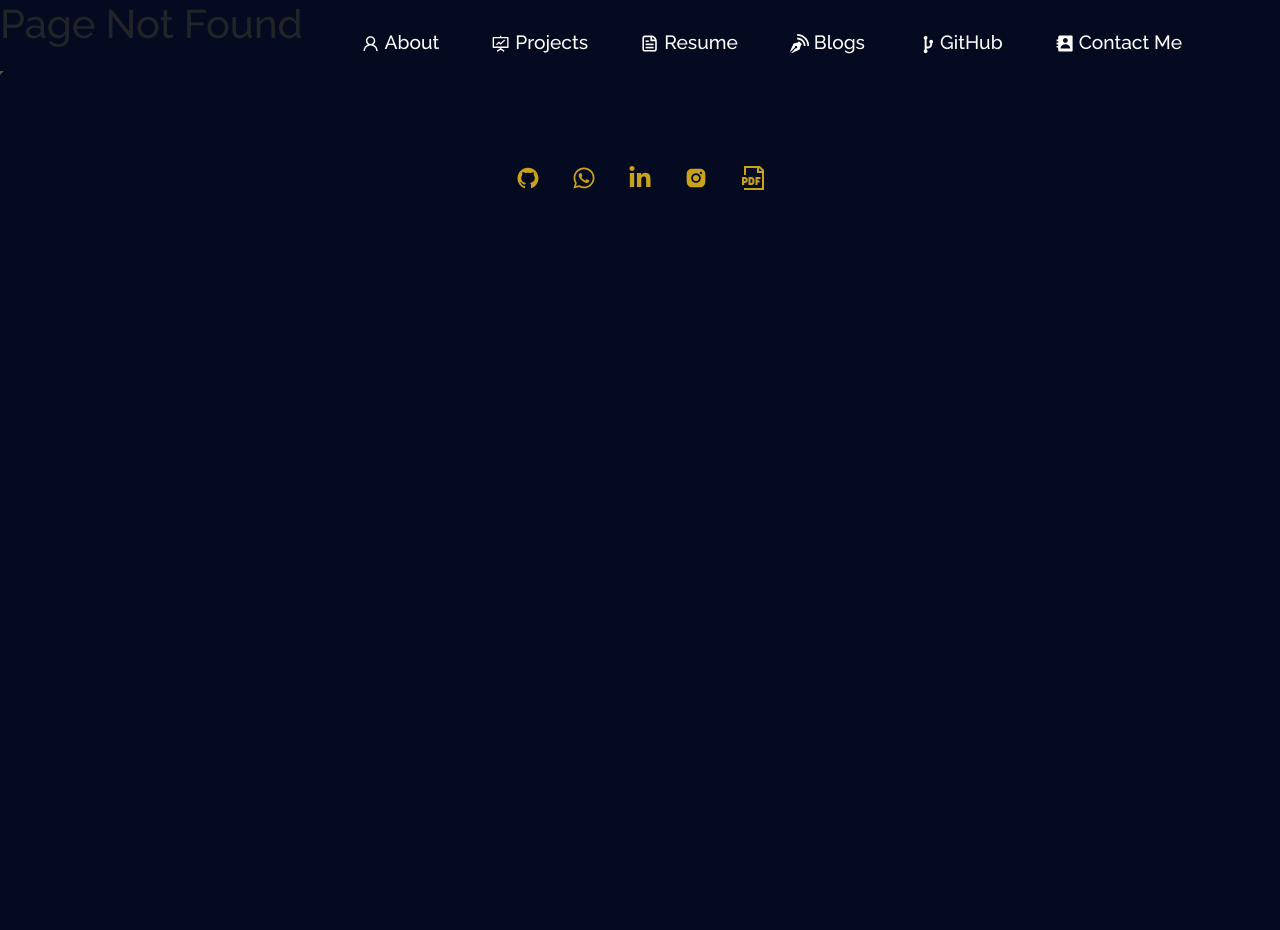
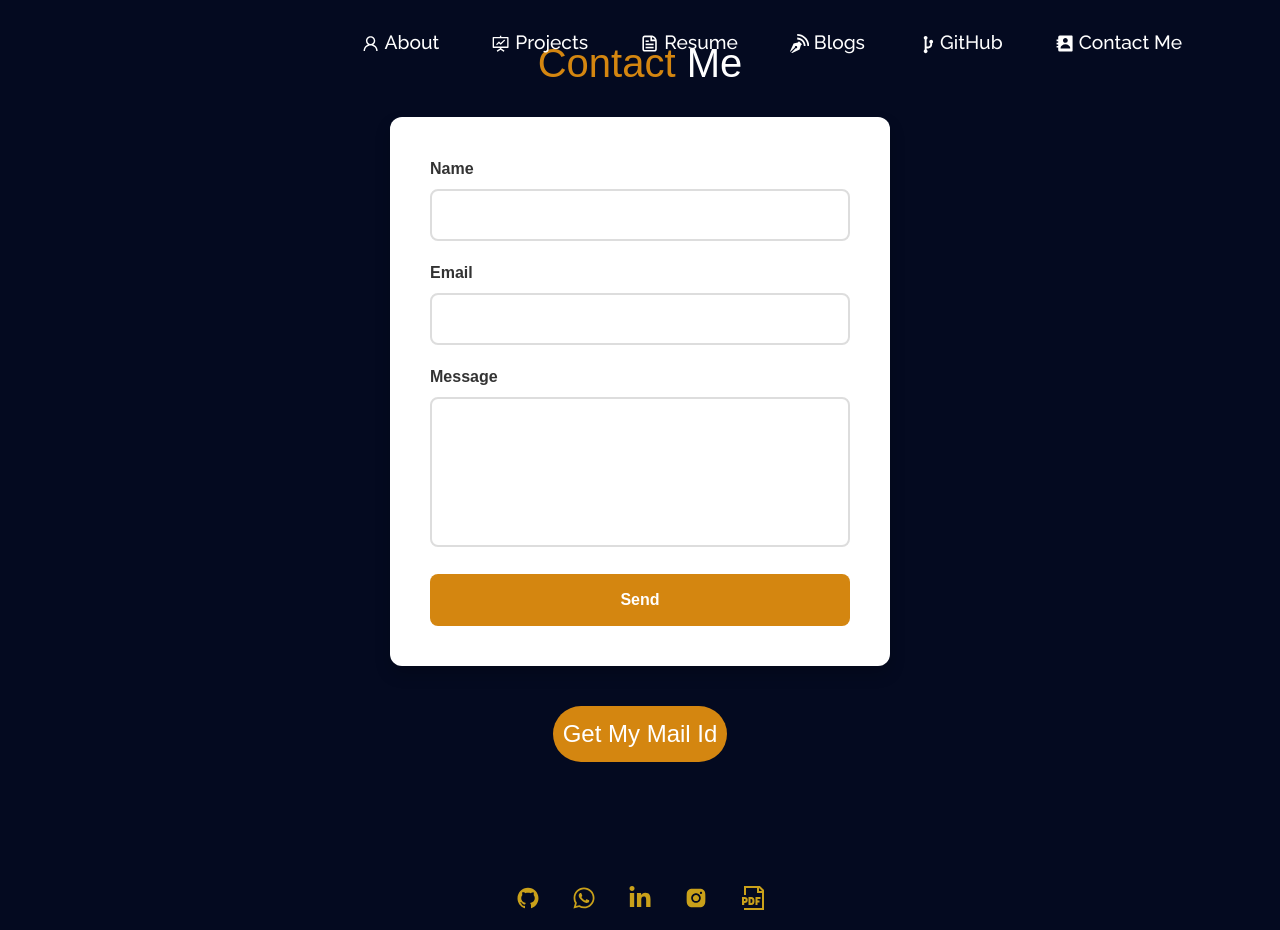
Before and after one commit to Arun6381/Arunportfoliome, a React (Vite) app: page /contact in a window 1280 px wide. Before the commit this address had no page. Before the commit the page ends 800 px from the top, so only its background shows below. Built offline with nearby package versions, Linux system fonts and the light colour scheme.

Commit message:
contact page add

```diff
--- a/package.json
+++ b/package.json
@@ -11,6 +11,7 @@
   },
   "dependencies": {
     "@404pagez/react": "^0.1.1",
+    "@emailjs/browser": "^4.4.1",
     "@fortawesome/fontawesome-free": "^6.6.0",
     "bootstrap": "^5.3.3",
     "react": "^18.3.1",
@@ -22,6 +23,7 @@
     "react-pdf": "^9.1.0",
     "react-router-dom": "^6.25.1",
     "react-spinners": "^0.14.1",
+    "react-toastify": "^10.0.5",
     "react-vertical-timeline-component": "^3.6.0",
     "typewriter-effect": "^2.21.0"
   },
--- a/src/App.jsx
+++ b/src/App.jsx
@@ -12,6 +12,7 @@ import "./App.css";
 import "bootstrap/dist/css/bootstrap.min.css";
 import NotFound from "./components/errer404/error404.jsx";
 import Projectdeatile from "./components/Projects/Projectdeatile.jsx";
+import { Contact } from "./components/Contact/Contact.jsx";
 
 function App() {
   const [load, SetLoader] = useState(true);
@@ -36,6 +37,7 @@ function App() {
             <Route path="/about" element={<About />} />
             <Route path="/project" element={<Projects />} />
             <Route path="/project-details" element={<Projectdeatile />} />
+            <Route path="/contact" element={<Contact />} />
             <Route path="*" element={<NotFound />} />
           </Routes>
           <Footer />
--- /dev/null
+++ b/src/components/Contact/Contact.jsx
@@ -0,0 +1,49 @@
+import { useRef } from "react";
+import emailjs from "@emailjs/browser";
+import "./contact.css";
+
+export const Contact = () => {
+  const form = useRef();
+
+  const sendEmail = (e) => {
+    e.preventDefault();
+
+    emailjs
+      .sendForm("service_q5ig25o", "template_a10ahgt", form.current, {
+        publicKey: "fdf-pRhFxTEev6z0d",
+      })
+      .then(
+        () => {
+          alert("Email sent successfully!");
+          form.current.reset(); // Reset the form after sending
+        },
+        (error) => {
+          alert("Failed to send email. Please try again.");
+          console.log("FAILED...", error.text);
+        }
+      );
+  };
+
+  return (
+    <div className="body">
+      <h1 className="header">
+        Contact <span className="span">Me</span>{" "}
+      </h1>
+      <form ref={form} onSubmit={sendEmail}>
+        <label>Name</label>
+        <input type="text" name="from_name" />
+        <label>Email</label>
+        <input type="email" name="from_email" />
+        <label>Message</label>
+        <textarea name="message" />
+        <input type="submit" value="Send" />
+      </form>
+      <button className="btnsa">
+        <a href="mailto:arunkumargobi12@gmail.com" className="email">
+          {" "}
+          Get My Mail Id
+        </a>
+      </button>
+    </div>
+  );
+};
--- /dev/null
+++ b/src/components/Contact/contact.css
@@ -0,0 +1,106 @@
+/* Contact Page CSS */
+
+.body {
+  font-family: 'Arial', sans-serif;
+  background: transparent;
+  display: flex;
+  flex-direction: column;
+  justify-content: center;
+  align-items: center;
+  height: 100vh;
+  margin: 0;
+  padding: 0;
+}
+.header{
+color: #d48610;
+margin-bottom: 30px;
+}
+.span{
+    color: white;
+}
+.email{
+ color: white;
+text-decoration: none;
+font-size: x-large;
+
+}
+.btnsa{
+    margin-top: 40px;
+    border: none;
+    border-radius: 50px;
+   padding: 10px;
+    background-color: #d48610;
+}
+form {
+  background: white;
+  padding: 40px;
+  border-radius: 12px;
+  box-shadow: 0 8px 16px rgba(0, 0, 0, 0.2);
+  max-width: 500px;
+  width: 100%;
+}
+
+form label {
+  font-size: 1rem;
+  font-weight: bold;
+  margin-bottom: 8px;
+  display: block;
+  color: #333;
+}
+
+form input[type="text"],
+form input[type="email"],
+form textarea {
+  width: 100%;
+  padding: 12px;
+  margin-bottom: 20px;
+  border: 2px solid #ddd;
+  border-radius: 8px;
+  transition: border-color 0.3s ease;
+}
+
+form input[type="text"]:focus,
+form input[type="email"]:focus,
+form textarea:focus {
+  border-color: #f0a637;
+  outline: none;
+}
+
+form textarea {
+  resize: none;
+  height: 150px;
+}
+
+form input[type="submit"] {
+  background: #d48610;
+  color: white;
+  border: none;
+  padding: 14px 20px;
+  font-size: 1rem;
+  font-weight: bold;
+  border-radius: 8px;
+  cursor: pointer;
+  transition: background 0.3s ease;
+  width: 100%;
+}
+
+form input[type="submit"]:hover {
+  background: #e3b477;
+}
+
+/* Responsive Design */
+
+@media (max-width: 600px) {
+  form {
+    padding: 20px;
+  }
+
+  form label {
+    font-size: 0.9rem;
+  }
+
+  form input[type="submit"] {
+    padding: 12px;
+    font-size: 0.9rem;
+  }
+}
--- a/src/components/Navbar/Navbar.jsx
+++ b/src/components/Navbar/Navbar.jsx
@@ -119,9 +119,10 @@ function NavBar() {
             </Nav.Item>
             <Nav.Item>
               <Nav.Link
-                href="mailto:arunkumargobi12@gmail.com"
-                target="_blank"
-                rel="noopener noreferrer"
+                // href="mailto:arunkumargobi12@gmail.com"
+                as={Link}
+                to="/contact"
+                onClick={() => updateExpanded(false)}
               >
                 <BiSolidContact style={{ marginBottom: "2px" }} /> Contact Me
               </Nav.Link>
```
Also changed, not shown: 1 other file (tests, documents, lock files or other folders).
